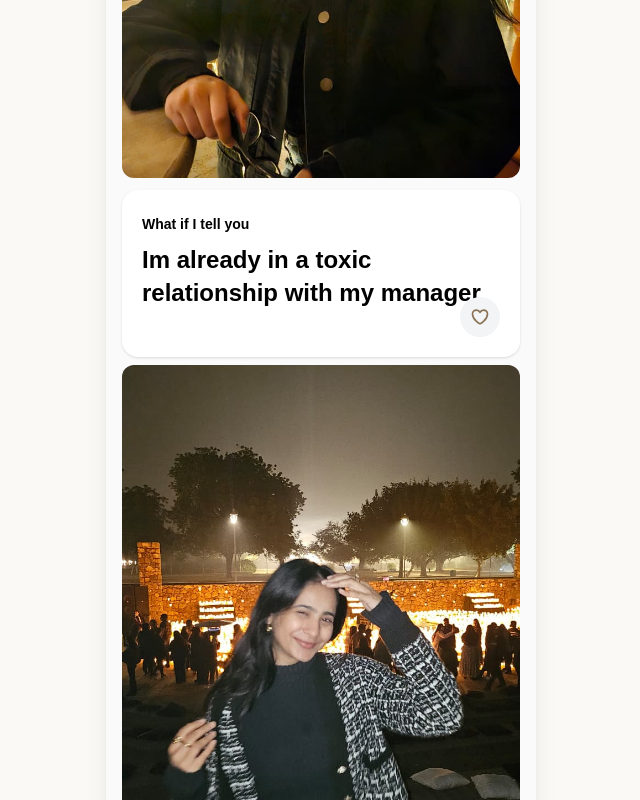
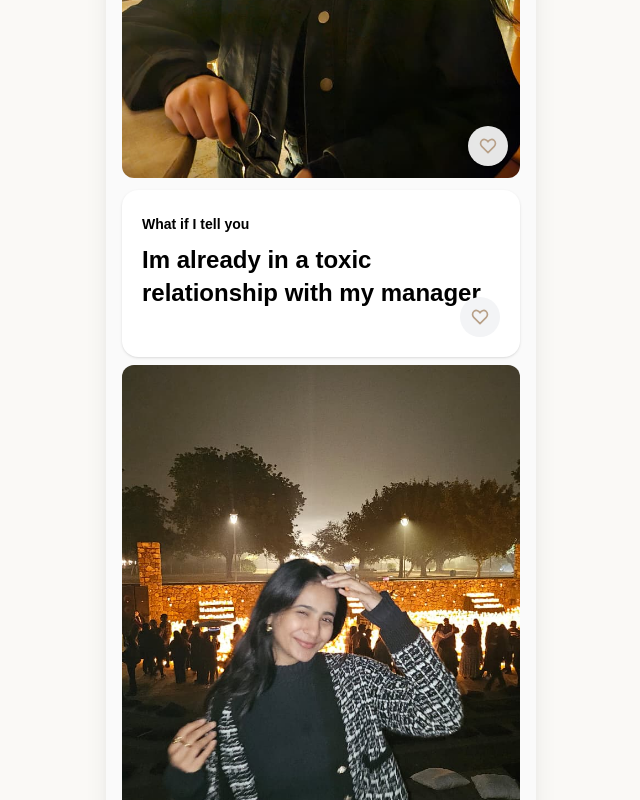
Before and after one commit to ishanjainn/val, a Next.js app: page / in a window 1280 px wide. Shown: the part 1240-2040 px from the top of the page, without its empty margins (319-959 px from the left). Built offline with nearby package versions, Linux system fonts and the light colour scheme.

Commit message:
fix heart

```diff
--- a/components/MatchedPhotoCard.tsx
+++ b/components/MatchedPhotoCard.tsx
@@ -82,6 +82,19 @@ export default function MatchedPhotoCard({ photos, name }: MatchedPhotoCardProps
             />
           </>
         )}
+
+        {/* Heart icon in bottom right */}
+        <button className="absolute bottom-3 right-3 w-10 h-10 bg-white/90 rounded-full flex items-center justify-center shadow-sm">
+          <svg className="w-5 h-5" viewBox="0 0 24 24" fill="none">
+            <path
+              d="M4.5 12.5C2.5 10.5 2.5 7 5 5s6 0 7 2c1-2 4.5-4 7-2s2.5 5.5 0.5 7.5L12 20l-7.5-7.5z"
+              stroke="#B8A088"
+              strokeWidth={2}
+              strokeLinecap="round"
+              strokeLinejoin="round"
+            />
+          </svg>
+        </button>
       </div>
     </div>
   );
--- a/components/MatchedPromptCard.tsx
+++ b/components/MatchedPromptCard.tsx
@@ -15,8 +15,14 @@ export default function MatchedPromptCard({ label, answer, showHeart = true }: M
       {/* Heart icon in bottom right - inside a circular background */}
       {showHeart && (
         <button className="absolute bottom-5 right-5 w-10 h-10 bg-gray-100 rounded-full flex items-center justify-center">
-          <svg className="w-5 h-5 text-[#8B7355]" viewBox="0 0 24 24" fill="none" stroke="currentColor" strokeWidth={2}>
-            <path strokeLinecap="round" strokeLinejoin="round" d="M21 8.25c0-2.485-2.099-4.5-4.688-4.5-1.935 0-3.597 1.126-4.312 2.733-.715-1.607-2.377-2.733-4.313-2.733C5.1 3.75 3 5.765 3 8.25c0 7.22 9 12 9 12s9-4.78 9-12z" />
+          <svg className="w-5 h-5" viewBox="0 0 24 24" fill="none">
+            <path
+              d="M4.5 12.5C2.5 10.5 2.5 7 5 5s6 0 7 2c1-2 4.5-4 7-2s2.5 5.5 0.5 7.5L12 20l-7.5-7.5z"
+              stroke="#B8A088"
+              strokeWidth={2}
+              strokeLinecap="round"
+              strokeLinejoin="round"
+            />
           </svg>
         </button>
       )}
--- a/components/VideoCard.tsx
+++ b/components/VideoCard.tsx
@@ -18,6 +18,19 @@ export default function VideoCard({ src, poster }: VideoCardProps) {
           playsInline
           className="w-full h-full object-cover"
         />
+
+        {/* Heart icon in bottom right */}
+        <button className="absolute bottom-3 right-3 w-10 h-10 bg-white/90 rounded-full flex items-center justify-center shadow-sm">
+          <svg className="w-5 h-5" viewBox="0 0 24 24" fill="none">
+            <path
+              d="M4.5 12.5C2.5 10.5 2.5 7 5 5s6 0 7 2c1-2 4.5-4 7-2s2.5 5.5 0.5 7.5L12 20l-7.5-7.5z"
+              stroke="#B8A088"
+              strokeWidth={2}
+              strokeLinecap="round"
+              strokeLinejoin="round"
+            />
+          </svg>
+        </button>
       </div>
     </div>
   );
```
